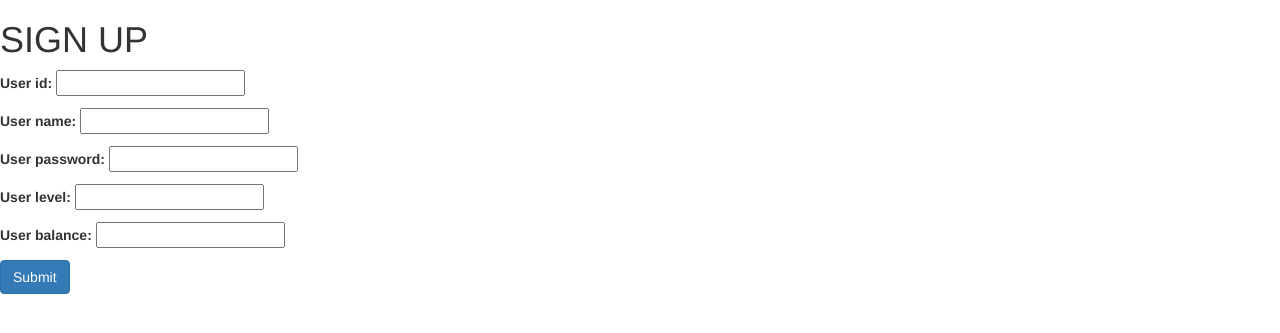
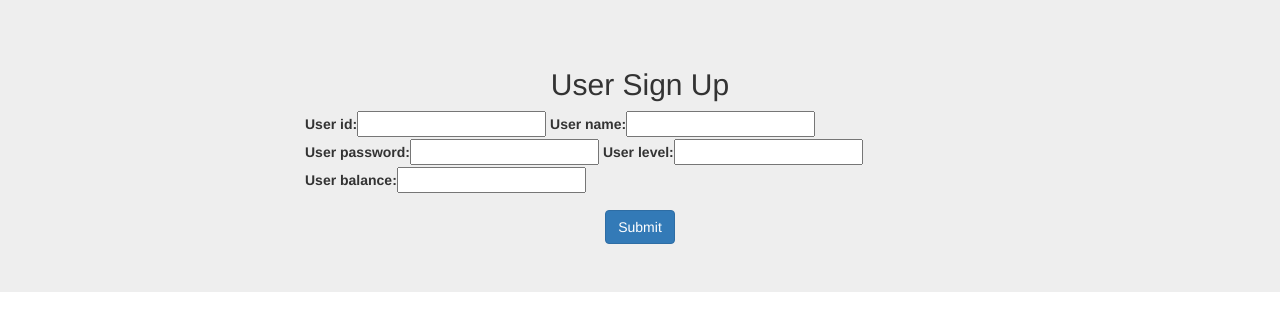
Before and after one commit to tiffanysheng/Django_v1, a Django app: page /User_Management/signup/ in a window 1280 px wide. Shown: the top 333 px of the page. Run offline with Django 3.2, Linux system fonts and the light colour scheme; some libraries are stand-ins or nearby versions.

Commit message:
change signup css

```diff
--- a/User_Management/login.py
+++ b/User_Management/login.py
@@ -4,4 +4,4 @@ from django.core import validators
 
 class FormLogin(forms.Form):
     id = forms.CharField(max_length=200,widget=forms.TextInput(attrs={'style':'width:40%'}))
-    password = forms.CharField(max_length=200,widget=forms.TextInput(attrs={'style':'width:40%'}))
+    password = forms.CharField(max_length=200,widget=forms.PasswordInput(attrs={'style':'width:40%'}))
--- a/templates/signup.html
+++ b/templates/signup.html
@@ -10,11 +10,15 @@
     <link rel="stylesheet" href="https://maxcdn.bootstrapcdn.com/bootstrap/3.3.7/css/bootstrap.min.css" integrity="sha384-BVYiiSIFeK1dGmJRAkycuHAHRg32OmUcww7on3RYdg4Va+PmSTsz/K68vbdEjh4u" crossorigin="anonymous">
 </head>
 <body>
-    <h1>SIGN UP</h1>
-    <form method="POST">
-        {{ form.as_p }}
-        {% csrf_token %}
-        <input type="submit" class="btn btn-primary" value="Submit">
-    </form>
+    <div class="jumbotron">
+        <h2>User Sign Up</h2>
+        <form class="form-horizontal" method="POST">
+            <div class="form-group" style="padding-left: 25%;width:70%">{{ form|bootstrap_horizontal }}</div>
+            {% csrf_token %}
+            <div style="text-align: center">
+            <input type="submit" class="btn btn-large btn-primary" value="Submit" >
+            </div>
+        </form>
+    </div>
 </body>
 </html>
```
